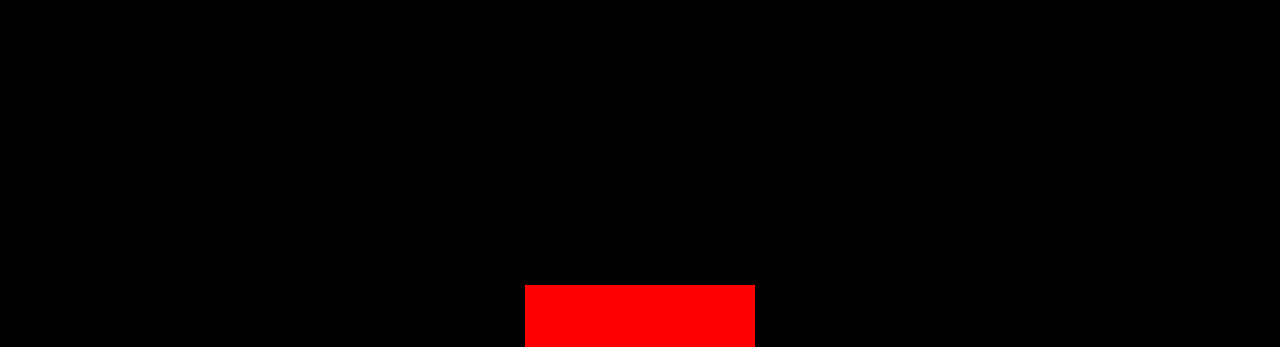
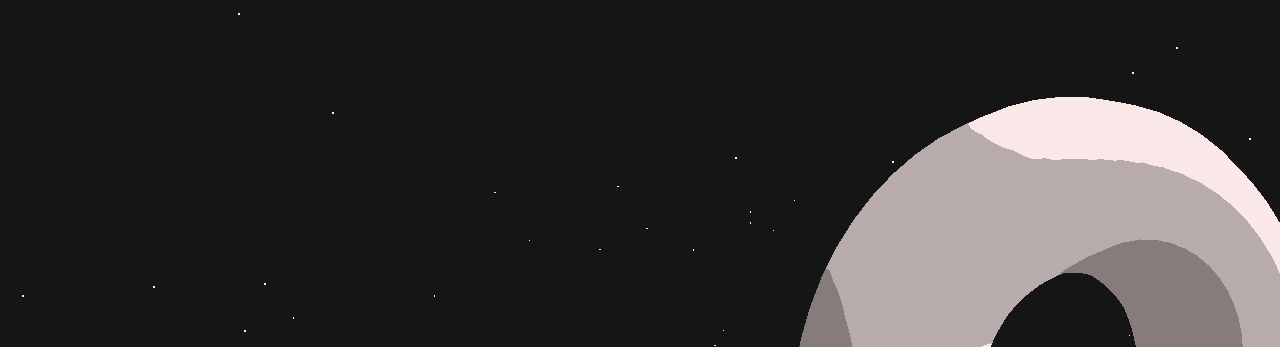
Before and after one commit to isaacsheyliger/3journey, a website built with Vite: page 19-scroll-based-animation/exercise/src/index.html in a window 1280 px wide. Shown: the top 347 px of the page. Built offline with nearby package versions, Linux system fonts and the light colour scheme; animation ran at ten frames a second; what lil-gui would draw is missing.

Commit message:
finished lesson 19

```diff
--- a/19-scroll-based-animation/exercise/package.json
+++ b/19-scroll-based-animation/exercise/package.json
@@ -12,6 +12,7 @@
     "vite-plugin-restart": "^0.4.1"
   },
   "dependencies": {
+    "gsap": "^3.12.5",
     "lil-gui": "^0.19.2",
     "three": "^0.166.1"
   }
--- a/19-scroll-based-animation/exercise/src/index.html
+++ b/19-scroll-based-animation/exercise/src/index.html
@@ -3,7 +3,7 @@
 <head>
     <meta charset="UTF-8">
     <meta name="viewport" content="width=device-width, initial-scale=1.0">
-    <title>19 - Scroll base animation</title>
+    <title>19 - Scroll based animation</title>
     <link rel="stylesheet" href="./style.css">
 </head>
 <body>
--- a/19-scroll-based-animation/exercise/src/script.js
+++ b/19-scroll-based-animation/exercise/src/script.js
@@ -1,5 +1,6 @@
 import * as THREE from 'three';
 import GUI from 'lil-gui';
+import gsap from 'gsap';
 
 /**
  * Debug
@@ -11,7 +12,11 @@ const parameters = {
 };
 
 gui
-    .addColor(parameters, 'materialColor');
+    .addColor(parameters, 'materialColor')
+    .onChange(() => {
+        material.color.set(parameters.materialColor);
+        particlesMaterial.color.set(parameters.materialColor);
+    });
 
 /**
  * Base
@@ -23,13 +28,81 @@ const canvas = document.querySelector('canvas.webgl');
 const scene = new THREE.Scene();
 
 /**
- * Test cube
+ * Objects
  */
-const cube = new THREE.Mesh(
-    new THREE.BoxGeometry(1, 1, 1),
-    new THREE.MeshBasicMaterial({ color: '#ff0000' })
+// Texture
+const textureLoader  = new THREE.TextureLoader();
+const gradientTexture = textureLoader.load('/textures/gradients/3.jpg');
+gradientTexture.magFilter = THREE.NearestFilter;
+
+// Material
+const material = new THREE.MeshToonMaterial({
+    color: parameters.materialColor,
+    gradientMap: gradientTexture
+});
+
+// Meshes
+const objDistance = 4;
+const mesh1 = new THREE.Mesh(
+    new THREE.TorusGeometry(1, 0.4, 16, 60),
+    material
 );
-scene.add(cube);
+
+const mesh2 = new THREE.Mesh(
+    new THREE.ConeGeometry(1, 2, 32),
+    material
+);
+
+const mesh3 = new THREE.Mesh(
+    new THREE.TorusKnotGeometry(0.8, 0.35, 100, 16),
+    material
+);
+
+mesh1.position.y = -objDistance * 0;
+mesh2.position.y = -objDistance * 1;
+mesh3.position.y = -objDistance * 2;
+
+mesh1.position.x = 2;
+mesh2.position.x = -2;
+mesh3.position.x = 2;
+
+scene.add(mesh1, mesh2, mesh3);
+
+const sectionMeshes = [mesh1, mesh2, mesh3];
+
+/**
+ * Particles
+ */
+// Geometry
+const particlesCount = 500;
+const positions = new Float32Array(particlesCount * 3);
+
+for(let i = 0; i < particlesCount * 3; i++) {
+    positions[i * 3] = (Math.random() - 0.5) * 10;
+    positions[i * 3 + 1] = objDistance * 0.5 - Math.random() * objDistance * sectionMeshes.length;
+    positions[i * 3 + 2] = (Math.random() - 0.5) * 10;
+}
+
+const particlesGeometry = new THREE.BufferGeometry();
+particlesGeometry.setAttribute('position', new THREE.BufferAttribute(positions, 3));
+
+// Material
+const particlesMaterial = new THREE.PointsMaterial({
+    color: parameters.materialColor,
+    size: 0.03,
+    sizeAttenuation: true,
+});
+
+// Points
+const particles = new THREE.Points(particlesGeometry, particlesMaterial);
+scene.add(particles);
+
+/**
+ * Lights
+ */
+const directionalLight = new THREE.DirectionalLight(0xffffff, 3);
+directionalLight.position.set(1, 1, 0)
+scene.add(directionalLight);
 
 /**
  * Sizes
@@ -57,28 +130,88 @@ window.addEventListener('resize', () =>
 /**
  * Camera
  */
+// Group
+const cameraGroup = new THREE.Group();
+scene.add(cameraGroup);
+
 // Base camera
 const camera = new THREE.PerspectiveCamera(35, sizes.width / sizes.height, 0.1, 100);
 camera.position.z = 6;
-scene.add(camera);
+cameraGroup.add(camera);
 
 /**
  * Renderer
  */
 const renderer = new THREE.WebGLRenderer({
-    canvas: canvas
+    canvas: canvas,
+    alpha: true
 });
 renderer.setSize(sizes.width, sizes.height);
 renderer.setPixelRatio(Math.min(window.devicePixelRatio, 2));
 
 /**
+ * Scroll
+ */
+let scrollY = window.scrollY;
+let currentSection = 0;
+
+window.addEventListener('scroll', () => {
+    scrollY = window.scrollY;
+
+    const newSection = Math.round(scrollY / sizes.height);
+    if(newSection !== currentSection) {
+        currentSection = newSection;
+
+        gsap.to(
+            sectionMeshes[currentSection].rotation,
+            {
+                duration: 1.5,
+                ease: 'power2.inOut',
+                x: '+=6',
+                y: '+=3',
+                z: '+=1.5'
+            }
+        )
+    }
+});
+
+/**
+ * Cursor
+ */
+const cursor = {}
+cursor.x = 0;
+cursor.y = 0;
+
+window.addEventListener('mousemove', (event) => {
+    cursor.x = event.clientX / sizes.width - 0.5;
+    cursor.y = event.clientY / sizes.height - 0.5;
+});
+
+/**
  * Animate
  */
 const clock = new THREE.Clock();
+let previousTime = 0;
 
 const tick = () =>
 {
     const elapsedTime = clock.getElapsedTime();
+    const deltaTime = elapsedTime - previousTime;
+    previousTime = elapsedTime;
+
+    // Animate camera
+    camera.position.y = -scrollY / sizes.height * objDistance;
+
+    const parallaxX = cursor.x * 0.5;
+    const parallaxY = -cursor.y * 0.5;
+    cameraGroup.position.x += (parallaxX - cameraGroup.position.x) * 2 * deltaTime;
+    cameraGroup.position.y += (parallaxY - cameraGroup.position.y) * 2 * deltaTime;
+
+    // Animate meshes
+    sectionMeshes.forEach((mesh, index) => {
+        mesh.rotation.x += deltaTime * 0.1;
+        mesh.rotation.y += deltaTime * 0.12;
+    });
 
     // Render
     renderer.render(scene, camera);
--- a/19-scroll-based-animation/exercise/src/style.css
+++ b/19-scroll-based-animation/exercise/src/style.css
@@ -4,11 +4,16 @@
     padding: 0;
 }
 
-html,
+html
+{
+    background: #151515;
+}
+
+/* html,
 body
 {
     overflow: hidden;
-}
+} */
 
 .webgl
 {
```
Also changed, not shown: 1 other file.
